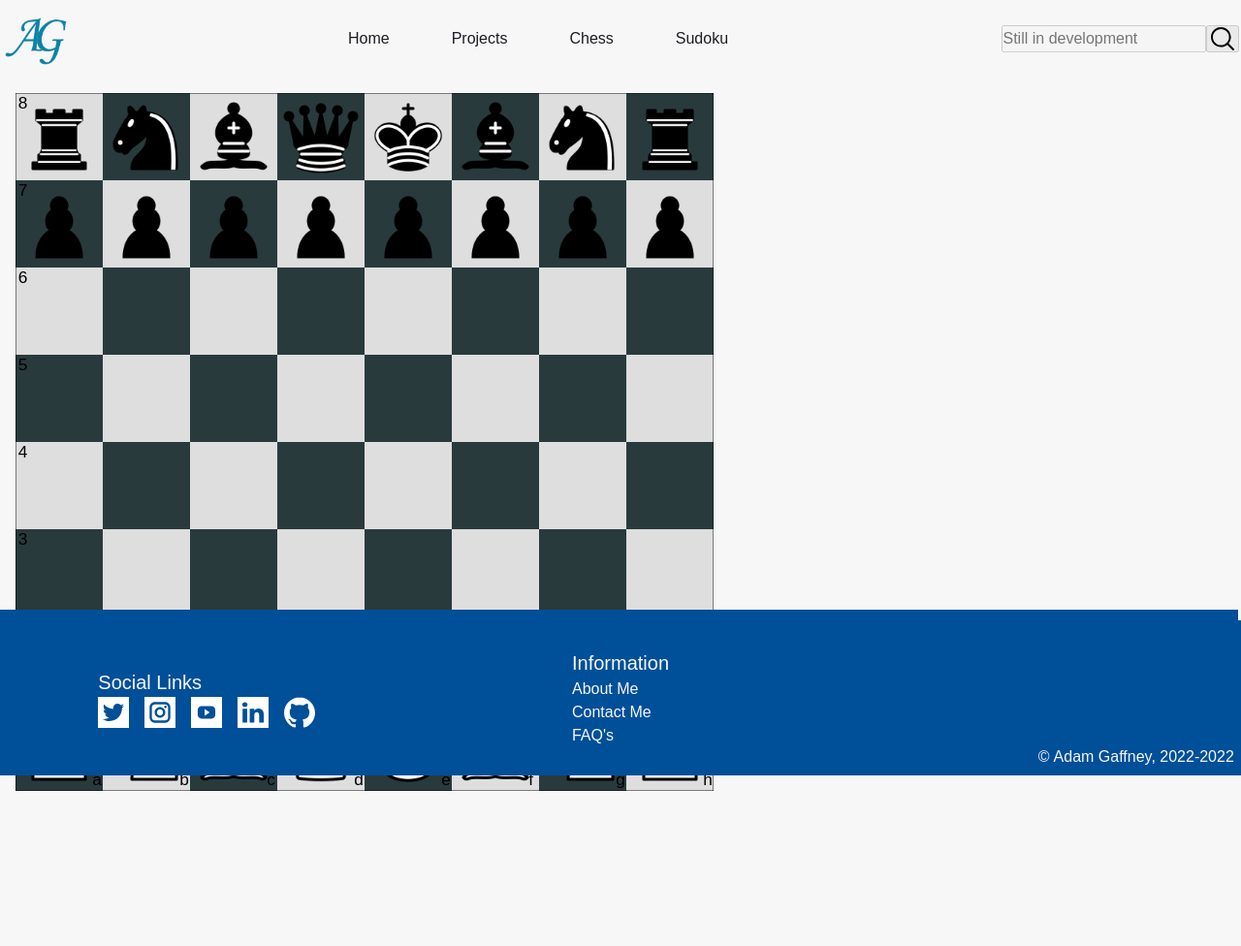
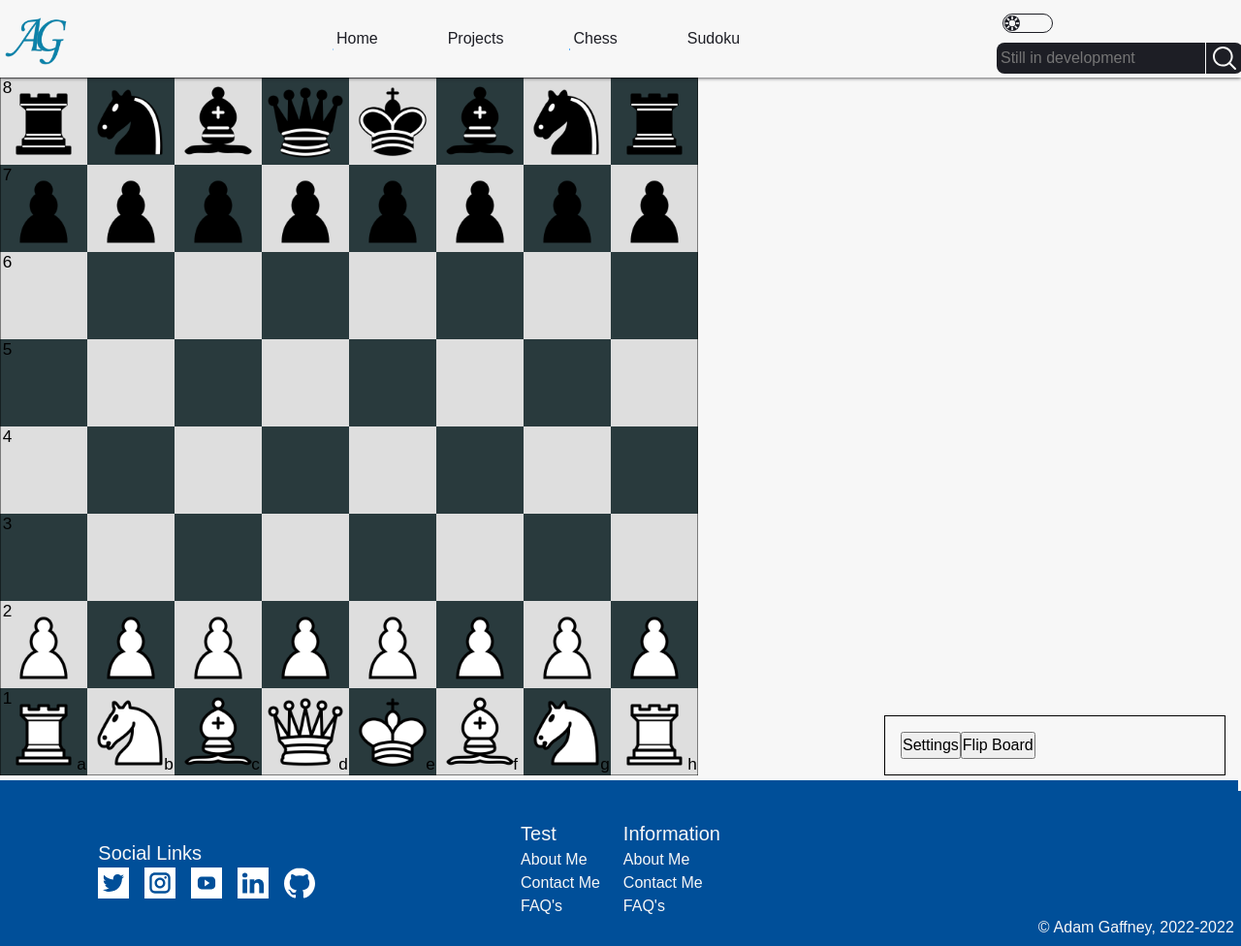
Before and after one commit to AdamGaffney96/PersonalWebsite, a Django app: page /chess in a window 1280 px wide; the page is wider, and only the part inside the window is pictured. Shown: that part at 97% size. Before the commit the page ends 816 px from the top of that part, so only its background shows below. Run offline with Django 3.2, Linux system fonts and the light colour scheme.

Commit message:
Implemented light/dark mode, prevented flicker and edited chess layout

```diff
--- a/ResumeSite/static/blog_site/css/base.css
+++ b/ResumeSite/static/blog_site/css/base.css
@@ -13,12 +13,13 @@
     --clr-accent-500: hsl(209 100% 10%);
     --clr-accent-400: hsl(209 100% 20%);
     --clr-accent-300: hsl(209 100% 30%);
+    --clr-accent-200: hsl(209 100% 40%);
+    --clr-accent-100: hsl(209 100% 50%);
     /* Neutral Colours */
+    --clr-neutral-950: hsl(232 12% 7%);
     --clr-neutral-900: hsl(232 12% 13%);
     --clr-neutral-200: hsl(0 0% 97%);
     --clr-neutral-100: hsl(0 0% 100%);
-    --clr-background: var(--clr-neutral-200);
-    --clr-text: var(--clr-neutral-900);
     /* Font Family */
     --ff-primary: 'Roboto', Arial, sans-serif;
     /* Font Weight */
@@ -55,13 +56,26 @@
 
 html {
     font-family: var(--ff-primary);
-    background-color: var(--clr-background);
-    color: var(--clr-text);
 }
 
 body {
+    /* variables for light mode */
+    --clr-background: var(--clr-neutral-200);
+    --clr-text: var(--clr-neutral-900);
+    /* other styles */
     min-height: 100vh;
     max-height: 100%;
+    position: relative;
+    display: grid;
+    grid-template-areas: "nav" "main" "footer";
+    background-color: var(--clr-background);
+    color: var(--clr-text);
+    transition: background-color .3s, color .3s;
+}
+
+.dark-mode {
+    --clr-background: var(--clr-neutral-900);
+    --clr-text: var(--clr-neutral-200);
 }
 
 img {
@@ -72,6 +86,16 @@ img {
 
 /* navigation */
 
+.skip-nav {
+    position: absolute;
+    opacity: 0;
+    z-index: 100;
+}
+
+.skip-nav:focus {
+    opacity: 1;
+}
+
 nav {
     display: grid;
     position: fixed;
@@ -79,6 +103,9 @@ nav {
     width: 100%;
     font-size: var(--fs-400);
     background-color: var(--clr-background);
+    box-shadow: 0 0 var(--size-100) 0 var(--clr-neutral-950);
+    transition: background-color .3s, color .3s;
+    grid-area: nav;
 }
 
 .nav-list {
@@ -86,9 +113,116 @@ nav {
     padding: 0;
 }
 
+.nav-list li {
+    position: relative;
+    overflow: hidden;
+    padding-inline: 4px;
+}
+
+.nav-list li a:focus,
+.nav-list li a:focus-within {
+    outline: none;
+}
+
+.nav-list li::after {
+    content: '';
+    border-bottom: 2px solid var(--clr-accent-100);
+    width: 100%;
+    position: absolute;
+    bottom: 0;
+    left: 0;
+    transform: translateX(-100%);
+    transition: transform .3s ease-in .27s;
+}
+
+.nav-list li::before {
+    content: '';
+    border-right: 2px solid var(--clr-accent-100);
+    height: 100%;
+    position: absolute;
+    bottom: 0;
+    right: 0;
+    transform: translateY(100%);
+    transition: transform .3s ease-in;
+}
+
+.nav-list li:hover::before,
+.nav-list li:focus::before,
+.nav-list li:focus-within::before {
+    transition: transform .3s ease-in .27s;
+    transform: translateY(0);
+}
+
+.nav-list li:hover::after,
+.nav-list li:focus::after,
+.nav-list li:focus-within::after {
+    transition: transform .3s ease-in;
+    transform: translateX(0);
+}
+
+.light-dark-button {
+    height: 2.5rem;
+    width: 4rem;
+    display: flex;
+    justify-content: center;
+    align-items: center;
+}
+
+.light-dark-container {
+    cursor: pointer;
+    height: 1rem;
+    width: 3rem;
+    display: flex;
+    border: 1px solid var(--clr-text);
+    box-sizing: initial;
+    border-radius: 50rem;
+    padding: 1px;
+}
+
+.light-dark-selector {
+    position: relative;
+    width: 1rem;
+    height: 1rem;
+    border-radius: 50%;
+    background-color: var(--clr-text);
+    transition: transform .3s, background-color .3s, color .3s;
+}
+
+.light-dark-svg {
+    position: absolute;
+}
+
 .search-bar {
     display: flex;
     text-align: center;
+}
+
+.search-input {
+    background-color: var(--clr-text);
+    color: var(--clr-background);
+    transition: transform .3s, background-color .3s, color .3s;
+    padding: 4px;
+    border: none;
+    border-radius: var(--size-200) 0 0 var(--size-200);
+}
+
+.search-button {
+    fill: var(--clr-background);
+    background-color: var(--clr-text);
+    display: flex;
+    transition: fill .3s, background-color .3s;
+    border: none;
+    border-radius: 0 var(--size-200) var(--size-200) 0;
+    padding: 4px;
+    border-left: 1px solid var(--clr-background);
+    cursor: pointer;
+}
+
+
+/* main */
+
+main {
+    grid-area: main;
 }
 
 
@@ -103,6 +237,7 @@ footer {
     background-color: var(--clr-accent-300);
     font-size: var(--fs-400);
     place-items: center center;
+    grid-area: footer;
 }
 
 .list-heading {
@@ -117,6 +252,11 @@ footer {
 
 .social-link-list li {
     width: var(--size-600);
+}
+
+.other-links {
+    display: flex;
+    gap: var(--size-500);
 }
 
 .copyright {
@@ -162,7 +302,11 @@ footer {
 
 /* media queries */
 
-@media screen and (min-width: 43rem) {
+@media screen and (min-width: 45rem) {
+    /* base styles */
+    body {
+        grid-template-rows: 80px 1fr 160px;
+    }
     /* navigation */
     nav {
         grid-template-columns: 80px 1fr 250px;
@@ -172,10 +316,6 @@ footer {
     .nav-list {
         display: flex;
         gap: clamp(var(--size-400), 5vw, var(--size-800));
-    }
-    /* main */
-    main {
-        padding-top: 80px;
     }
     /* footer */
     footer {
--- a/ResumeSite/static/blog_site/css/chess.css
+++ b/ResumeSite/static/blog_site/css/chess.css
@@ -10,9 +10,8 @@
 }
 
 .chess-container {
-    /* width: 90vw; */
     height: 60vh;
-    margin: 1rem;
+    margin-bottom: 1rem;
     display: flex;
     gap: 2rem;
     grid-area: board;
@@ -83,8 +82,8 @@
 
 @media screen and (min-width: 720px) {
     .chess-full-container {
-        grid-template-areas: "board board sidebar";
-        grid-template-columns: 90vw 10vw;
+        grid-template-areas: "board sidebar";
+        grid-template-columns: 70vw 30vw;
     }
     .chess-container {
         height: 90vh;
--- /dev/null
+++ b/ResumeSite/static/blog_site/js/base-theme.js
@@ -0,0 +1,5 @@
+if (!localStorage.getItem("lightPreference")) {
+    console.log("%cNo preference found, using default system preference.", "color: red; font-size: 16px;");
+} else {
+    localStorage.getItem("lightPreference") == "dark" ? document.body.classList.add("dark-mode") : document.body.classList.add("light-mode");
+}
--- a/ResumeSite/static/blog_site/js/base.js
+++ b/ResumeSite/static/blog_site/js/base.js
@@ -41,3 +41,37 @@
 
 // hamburgerButton.addEventListener("click", hamburgerClick);
 // window.addEventListener("keyup", escapeMenu);
+
+const body = document.body;
+const moon = document.querySelector('.moon');
+const sun = document.querySelector('.sun');
+const lightDarkButton = document.querySelector('.light-dark-container');
+const basePreference = window.matchMedia('(prefers-color-scheme: dark)').matches ? "dark" : "light";
+const lightPreference = localStorage.getItem("lightPreference") ? localStorage.getItem("lightPreference") : basePreference;
+
+if (lightPreference == "dark") {
+    lightDarkButton.firstElementChild.style.transform = "translateX(200%)";
+    sun.style.display = "none";
+    moon.style.display = null;
+} else {
+    moon.style.display = "none";
+    sun.style.display = null;
+}
+
+lightDarkButton.addEventListener('click', (e) => {
+    if (lightDarkButton.firstElementChild.style.transform == "translateX(200%)") {
+        lightDarkButton.firstElementChild.style.transform = null;
+        body.classList.add("light-mode");
+        body.classList.remove("dark-mode");
+        moon.style.display = "none";
+        sun.style.display = null;
+        localStorage.setItem("lightPreference", "light");
+    } else {
+        lightDarkButton.firstElementChild.style.transform = "translateX(200%)";
+        body.classList.remove("light-mode");
+        body.classList.add("dark-mode");
+        sun.style.display = "none";
+        moon.style.display = null;
+        localStorage.setItem("lightPreference", "dark");
+    }
+})
--- a/blog_site/templates/blog_site/base.html
+++ b/blog_site/templates/blog_site/base.html
@@ -25,6 +25,8 @@
     <meta name="viewport" content="width=device-width, initial-scale=1.0"> {% block head %} {% endblock %} </head>
 
 <body>
+    <script type="text/javascript" src="{% static 'blog_site/js/base-theme.js' %}"></script>
+    <button class="skip-nav" type="button" onclick="location.href='#main'">Skip Navigation</button>
     <nav class="nav-sidebar" role="navigation">
         <div class="main-logo">
             <a href="{% url 'home' %}"><img src="{% static 'blog_site/img/Logo Transparent.png' %}" alt="Company Logo" class="logo-img"></a>
@@ -35,13 +37,40 @@
             <li class="nav-item"><a href="{% url 'chess' %}">Chess</a></li>
             <li class="nav-item"><a href="{% url 'sudoku' %}">Sudoku</a></li>
         </ul>
-        <form action="POST" class="search-bar">
-            {% csrf_token %}
-            <input type="text" class="search-input" id="search-box" placeholder="Still in development" disabled>
-            <button type="submit" aria-label="Search" aria-controls="search-box" disabled><img src="{% static 'blog_site/img/mag_glass.svg' %}" alt="" width="30px" height="24px"></button>
-        </form>
+        <div class="options-container">
+            <div class="light-dark-button">
+                <div class="light-dark-container">
+                    <div class="light-dark-selector">
+                        <svg fill="#f7f7f7" viewBox="0 0 20 20" class="light-dark-svg sun">
+                            <circle cx="10" cy="10" r="4"></circle>
+                            <rect width="2" height="4" x="9" y="1"></rect>
+                            <rect width="2" height="4" x="9" y="-5" transform="rotate(90)"></rect>
+                            <rect width="2" height="4" x="9" y="-19" transform="rotate(90)"></rect>
+                            <rect width="2" height="4" x="9" y="15"></rect>
+                            <rect width="2" height="4" x="13" y="-9" transform="rotate(45)"></rect>
+                            <rect width="2" height="4" x="-1" y="5" transform="rotate(-45)"></rect>
+                            <rect width="2" height="4" x="13" y="5" transform="rotate(45)"></rect>
+                            <rect width="2" height="4" x="-1" y="19" transform="rotate(-45)"></rect>
+                        </svg>
+                        <svg fill="#1d1e25" viewBox="0 0 20 20" class="light-dark-svg moon">
+                            <circle cx="10" cy="10" r="9"/>
+                            <circle cx="7" cy="10" r="7" fill="#f7f7f7" />
+                        </svg>
+                    </div>
+                </div>
+            </div>
+            <form action="POST" class="search-bar">
+                {% csrf_token %}
+                <input type="text" class="search-input" id="search-box" placeholder="Still in development" disabled>
+                <button type="submit" aria-label="Search" aria-controls="search-box" class="search-button" disabled>
+                    <svg version="1.1" id="Capa_1" xmlns="http://www.w3.org/2000/svg" xmlns:xlink="http://www.w3.org/1999/xlink" x="0px" y="0px" viewBox="0 0 490.4 490.4" xml:space="preserve" width="30px" height="24px">
+                        <path d="M484.1,454.796l-110.5-110.6c29.8-36.3,47.6-82.8,47.6-133.4c0-116.3-94.3-210.6-210.6-210.6S0,94.496,0,210.796 s94.3,210.6,210.6,210.6c50.8,0,97.4-18,133.8-48l110.5,110.5c12.9,11.8,25,4.2,29.2,0C492.5,475.596,492.5,463.096,484.1,454.796z M41.1,210.796c0-93.6,75.9-169.5,169.5-169.5s169.6,75.9,169.6,169.5s-75.9,169.5-169.5,169.5S41.1,304.396,41.1,210.796z"/>
+                    </svg>
+                </button>
+            </form>
+        </div>
     </nav>
-    <main>
+    <main id="main">
         {% block content %} {% endblock %}
     </main>
     <footer>
@@ -66,6 +95,20 @@
             </ul>
         </div>
         <div class="other-links" aria-label="Secondary">
+            <div class="link-container">
+                <h3 class="list-heading">Test</h3>
+                <ul class="other-link-list" role="list">
+                    <li class="about">
+                        <a href="#" target="_blank">About Me</a>
+                    </li>
+                    <li class="contact">
+                        <a href="#" target="_blank">Contact Me</a>
+                    </li>
+                    <li class="faq">
+                        <a href="#" target="_blank">FAQ's</a>
+                    </li>
+                </ul>
+            </div>
             <div class="link-container">
                 <h3 class="list-heading">Information</h3>
                 <ul class="other-link-list" role="list">
@@ -102,4 +145,4 @@
                 <animateTransform id="line3-animate-1" xlink:href="#line-3" attributeName="transform" attributeType="XML" type="rotate" from="0 10 26" to="-45 16 21" dur="0.3s" begin="indefinite" fill="freeze"/>
                 <animateTransform id="line3-animate-2" xlink:href="#line-3" attributeName="transform" attributeType="XML" type="rotate" to="0 10 26" from="-45 16 21" dur="0.3s" begin="indefinite" fill="freeze"/>
             </svg>
-        </button> -->
+    </button> -->
```
Also changed, not shown: ResumeSite/static/blog_site/img/mag_glass.svg.
